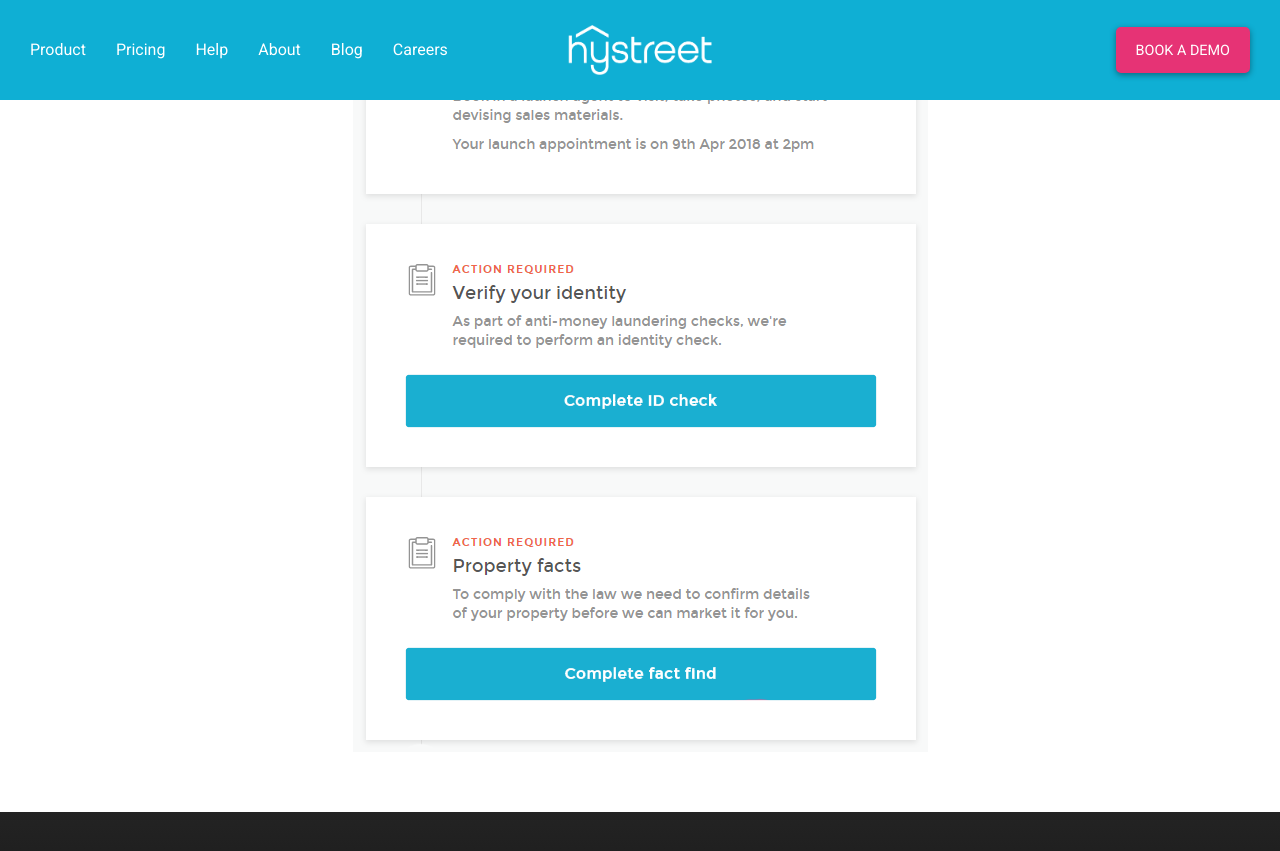
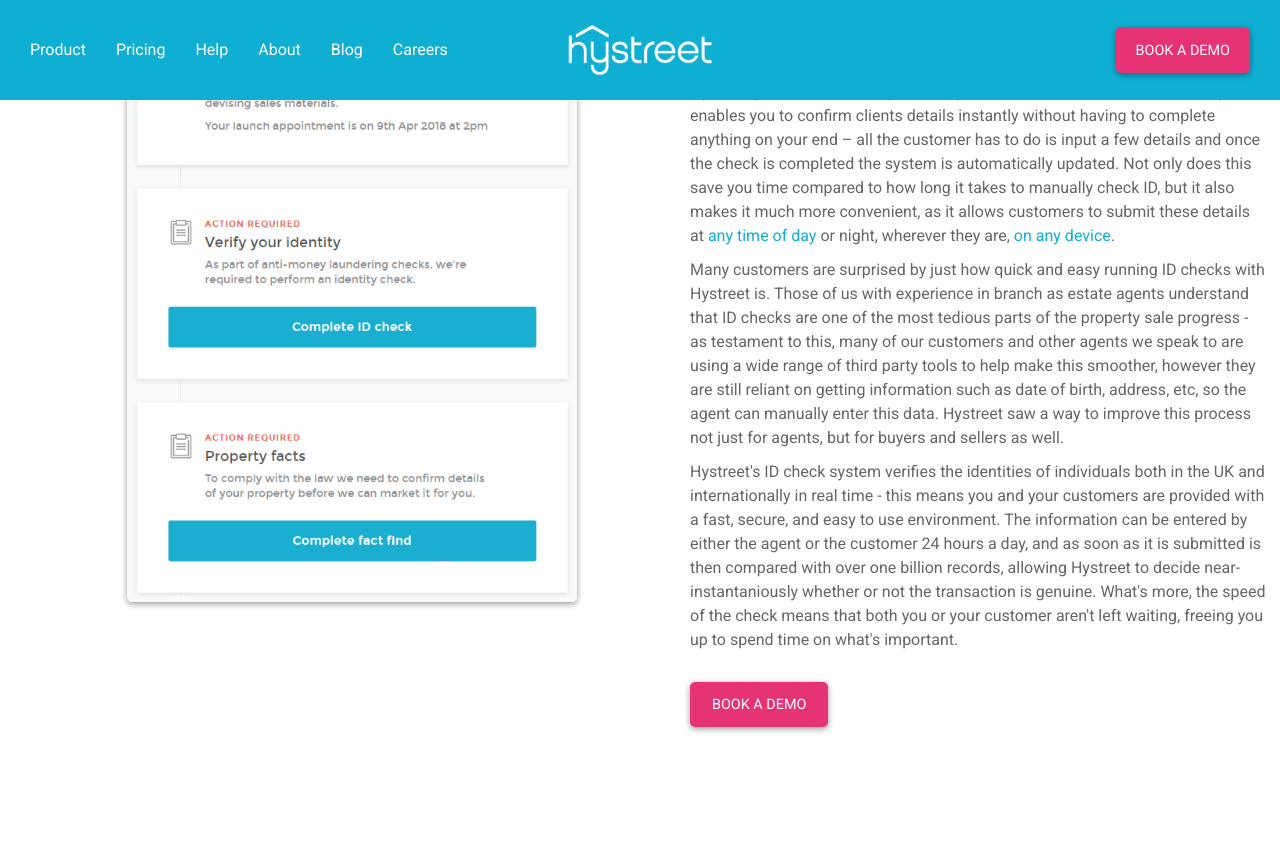
Before and after one commit to hidr/hystreet-marketing-live, a Jekyll site: the page built from product/id-checks/index.html, in a window 1280 px wide and 900 px high, scrolled down 348 px. Shown: the top 851 px of the window. Built offline with Jekyll 4.4.1, drawn with Linux system fonts in a browser that asks for light colours.

Commit message:
Expanding copy on product subpages

```diff
--- a/product/24-7/index.html
+++ b/product/24-7/index.html
@@ -8,7 +8,10 @@
   <div class="row layout-text">
     <h1>24/7 service</h1>
     <p>
-      Every estate agent has dealt with it – you can’t contact customers over the phone as they are unavailable, be it because of work, childcare, or other commitments, and progressing sales via email takes longer and results in everyone growing frustrated. With Hystreet, your business is always open, and customers can <a href="/product/online-appointments/">book appointments</a>, instruct, pay, and progress their sale at any time of day or night. It also means you and your staff aren’t limited to office hours. If you need to pick something up later in the evening you can, and you don’t even have to be in the office. Hystreet makes life easier for everyone involved in the sale of a property.
+      One of the demands and most popular reasons for many agents deciding to use Hystreet, is because of growing demand from buyers and sellers. Every estate agent has dealt with it – you can’t contact customers over the phone as they are unavailable, be it because of work, childcare, or other commitments, and progressing sales via email takes longer and results in everyone growing frustrated.
+</p>
+<p>
+       Hystreet takes care of all of these overnight and out of hours worries for you, giving your customers a place to <a href="/product/online-appointments/">book appointments</a>, instruct, pay, progress their sale and more at any time of day or night. This means less emails, less phonecalls to chase information, less voicemails to pick up and record, and ultimately more happy buyers, sellers, and agents. It also means you and your staff aren’t limited to office hours. If you need to pick something up later in the evening you can, and you don’t even have to be in the office. Hystreet makes life easier for everyone involved in the sale of a property.
     </p>
   </div>
 </div>
--- a/product/id-checks/index.html
+++ b/product/id-checks/index.html
@@ -4,14 +4,26 @@
 description: Hystreet is one of the only pieces of estate agent software that provides fully automated ID checks.
 section_id: home
 ---
-<div class='full'>
-  <div class="row layout-text">
-    <h1>ID checks</h1>
-    <p>Hystreet provides AML compliant, fully electronic ID checks. This effectively enables you to confirm clients details instantly without having to complete anything on your end – all the customer has to do is input a few details and once the check is completed the system is automatically updated. Not only does this save you time compared to how long it takes to manually check ID, but it also makes it much more convenient, as it allows customers to submit these details at <a href="/product/24-7/">any time of day</a> or night, wherever they are, <a href="/product/fully-responsive/">on any device</a>.</p>
-  </div>
-  <div class="row layout-text">
-    <p>
+
+<div class='full page-content'>
+  <div class="row page-content-row">
+    <div class="left">
       <img src="/images/checklist.png" alt="compliance checklist">
-    </p>
+    </div>
+    <div class="right copy">
+      <h1>ID checks</h1>
+      <p>Hystreet provides AML compliant, fully electronic ID checks. This effectively enables you to confirm clients details instantly without having to complete anything on your end – all the customer has to do is input a few details and once the check is completed the system is automatically updated. Not only does this save you time compared to how long it takes to manually check ID, but it also makes it much more convenient, as it allows customers to submit these details at <a href="/product/24-7/">any time of day</a> or night, wherever they are, <a href="/product/fully-responsive/">on any device</a>.</p>
+
+      <p>
+      Many customers are surprised by just how quick and easy running ID checks with Hystreet is. Those of us with experience in branch as estate agents understand that ID checks are one of the most tedious parts of the property sale progress - as testament to this, many of our customers and other agents we speak to are using a wide range of third party tools to help make this smoother, however they are still reliant on getting information such as date of birth, address, etc, so the agent can manually enter this data. Hystreet saw a way to improve this process not just for agents, but for buyers and sellers as well.
+      </p>
+
+      <p>
+        Hystreet's ID check system verifies the identities of individuals both in the UK and internationally in real time - this means you and your customers are provided with a fast, secure, and easy to use environment. The information can be entered by either the agent or the customer 24 hours a day, and as soon as it is submitted is then compared with over one billion records, allowing Hystreet to decide near-instantaniously whether or not the transaction is genuine. What's more, the speed of the check means that both you or your customer aren't left waiting, freeing you up to spend time on what's important.
+      </p>
+<p>
+        <a href="/book-demo/" class="button">Book a demo</a>
+      </p>
+    </div>
   </div>
 </div>
```
Also changed, not shown: product/add-on-services/index.html (+16 -10 lines), product/fully-responsive/index.html (+16 -11 lines), product/online-appointments/index.html (+14 -8 lines), product/online-services/index.html (+13 -5 lines).
